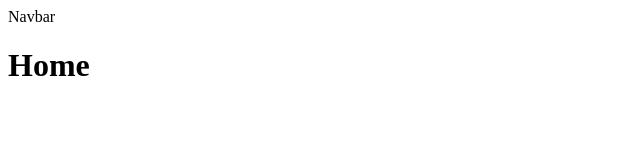
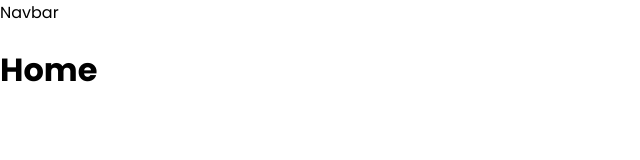
Before and after one commit to Priyatham-Reddy7/portfolio-v1, a React (Vite) app: page / in a window 1280 px wide. Shown: the top 160 px of the page, without its empty margins (0-640 px from the left). Built offline with nearby package versions, Linux system fonts and the light colour scheme.

Commit message:
Add font-family

```diff
--- a/src/App.css
+++ b/src/App.css
@@ -0,0 +1,6 @@
+body{
+    padding: 0;
+    margin: 0;
+    box-sizing: border-box;
+    font-family: "poppins", sans-serif;
+}
```
